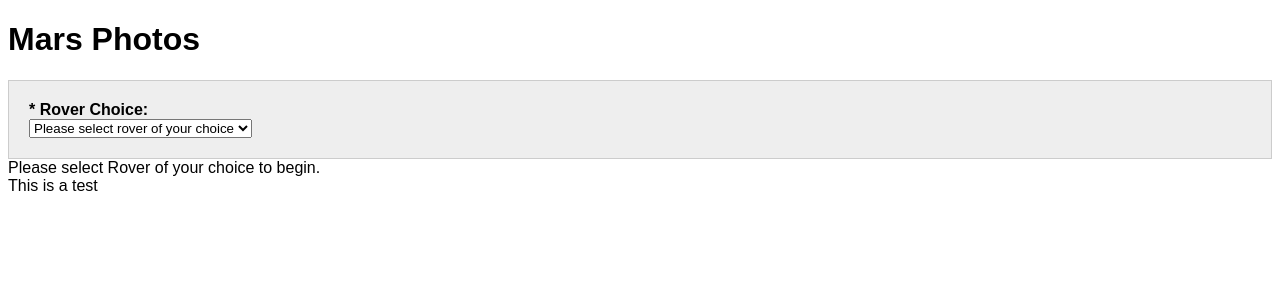
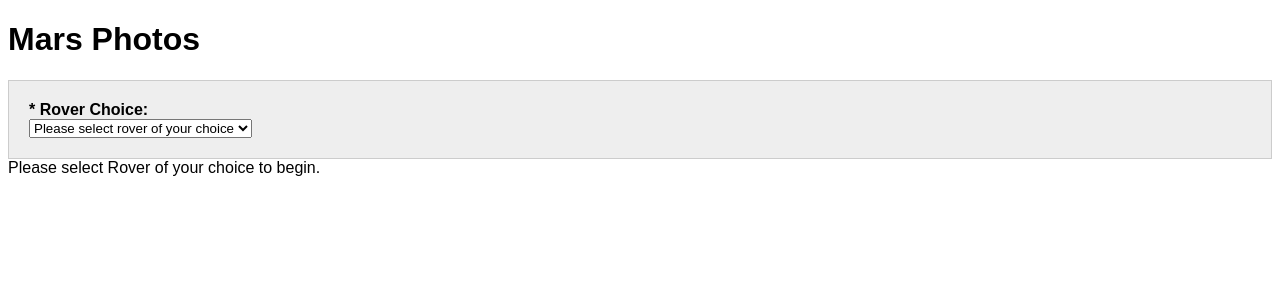
Before and after one commit to msito/4865726f6b75, a PHP site: page / in a window 1280 px wide. Shown: the top 300 px of the page. Run offline with PHP 8.4, Linux system fonts and the light colour scheme.

Commit message:
removed test line

```diff
--- a/marsphotos/index.php
+++ b/marsphotos/index.php
@@ -3,5 +3,3 @@ include_once 'config/general_settings.php';
 include_once 'config/token.php';
 
 require_once 'index.html';
-
-print 'This is a test';
```
